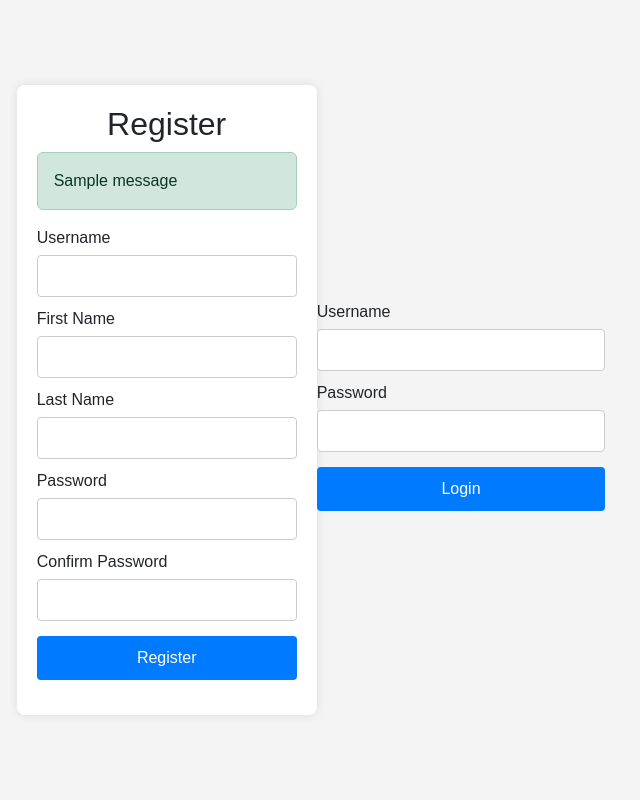
After one commit to sanyo-shan/Django-Basics, a Django app: page /register/ in a window 1280 px wide. The commit adds this page. Shown: the whole page, without its empty margins (329-969 px from the left). Run offline with Django 5.2, Linux system fonts and the light colour scheme; tables that the repository leaves empty hold one stand-in row (values such as "Sample post"); one stand-in notice (Sample message) is shown.

Commit message:
Second Commit

```diff
--- a/Django/urls.py
+++ b/Django/urls.py
@@ -16,8 +16,9 @@ Including another URLconf
 """
 from django.contrib import admin
 from django.urls import path, include
+from debug_toolbar.toolbar import debug_toolbar_urls
 
 urlpatterns = [
     path('admin/', admin.site.urls),
     path('', include('home.urls')),
-]
+] + debug_toolbar_urls()
--- a/home/templates/home.html
+++ b/home/templates/home.html
@@ -1,6 +1,7 @@
 {% extends 'base.html' %}
 
 {% block content %}
+    <h2> Login Successful</h2>
     <h1>Welcome to the Home Page</h1>
     <p>This is the home page of the home app.</p>
     <a href="{% url 'index'%}">Index</a>
@@ -10,4 +11,8 @@
     <br>
     <h2>Tasks</h2>
 
+    <h3>Welcome: {{ user.first_name }} {{ user.last_name }}</h3>
+
+    <a href="{% url 'logout' %}">Logout</a>
+
 {% endblock %}
--- /dev/null
+++ b/home/templates/registration.html
@@ -0,0 +1,144 @@
+<!DOCTYPE html>
+<html lang="en">
+<head>
+  <meta charset="UTF-8">
+  <title>Registration Form</title>
+  <link href="https://cdn.jsdelivr.net/npm/bootstrap@5.3.3/dist/css/bootstrap.min.css" rel="stylesheet">
+  <style>
+    body {
+  font-family: Arial, sans-serif;
+  background: #f4f4f4;
+  display: flex;
+  justify-content: center;
+  align-items: center;
+  height: 100vh;
+}
+
+.form-container {
+  background: #fff;
+  padding: 20px;
+  border-radius: 8px;
+  box-shadow: 0 0 10px rgba(0,0,0,0.1);
+  width: 300px;
+}
+
+h2 {
+  text-align: center;
+}
+
+label {
+  display: block;
+  margin-top: 10px;
+}
+
+input {
+  width: 100%;
+  padding: 8px;
+  margin-top: 5px;
+  border: 1px solid #ccc;
+  border-radius: 4px;
+}
+
+button {
+  margin-top: 15px;
+  width: 100%;
+  padding: 10px;
+  background: #007bff;
+  color: white;
+  border: none;
+  border-radius: 4px;
+  cursor: pointer;
+}
+
+button:hover {
+  background: #0056b3;
+}
+
+#message {
+  margin-top: 15px;
+  text-align: center;
+  color: green;
+}
+
+  </style>
+</head>
+<body>
+  <div class="form-container">
+    <h2>Register</h2>
+
+    {% if messages %}
+    {% for message in messages %}
+    <div class=" alert alert-{{ message.tags }}" role="alert">{{ message }}</div>
+    {% endfor %}
+{% endif %}
+    <form id="registerForm" method="POST" action="/register/">
+        {% csrf_token %}
+
+      <label for="username">Username</label>
+      <input type="text" id="username" name="username" required>
+
+      <label for="firstname">First Name</label>
+      <input type="text" id="firstname" name="firstname" required>
+
+      <label for="lastname">Last Name</label>
+      <input type="text" id="lastname" name="lastname" required>
+
+      <label for="password">Password</label>
+      <input type="password" id="password" name="password" required>
+
+      <label for="confirm_password">Confirm Password</label>
+        <input type="password" id="confirm_password" name="confirm_password" required>
+
+      <button type="submit">Register</button>
+    </form>
+    <div id="message"></div>
+  </div>
+
+  <form method="POST" action="/login/">
+    {% csrf_token %}
+
+    <label>Username</label>
+    <input type="text" name="username" required>
+
+    <label>Password</label>
+    <input type="password" name="password" required>
+
+    <button type="submit">Login</button>
+</form>
+  <script>
+document.getElementById("registerForm").addEventListener("submit", function(e) {
+   // e.preventDefault();
+
+    const username = document.getElementById("username").value.trim();
+    const firstname = document.getElementById("firstname").value.trim();
+    const lastname = document.getElementById("lastname").value.trim();
+    const password = document.getElementById("password").value;
+    const confirmPassword = document.getElementById("confirm_password").value;
+
+    const message = document.getElementById("message");
+
+    // Check whether passwords match
+    if (password !== confirmPassword) {
+        message.textContent = "Passwords do not match.";
+        return;
+    }
+
+    // Registration data
+    const userData = {
+        username: username,
+        first_name: firstname,
+        last_name: lastname,
+        password: password
+    };
+
+    // For now, display success message
+    message.textContent =
+        `User ${firstname} ${lastname} registered with username "${username}".`;
+
+    console.log(userData);
+});
+
+
+  </script>
+</body>
+</html>
--- a/home/templates/todo.html
+++ b/home/templates/todo.html
@@ -193,7 +193,6 @@ editModal.addEventListener('show.bs.modal', function (event) {
     // Get the button that was clicked
     const button = event.relatedTarget;
 
-
     // Get task information from the button
     const taskId = button.getAttribute('data-task-id');
 
--- a/home/urls.py
+++ b/home/urls.py
@@ -9,4 +9,11 @@ urlpatterns = [
     path('todo/', views.todo, name='todo'),
     path('delete_todo/<int:task_id>/', views.delete_todo, name='delete_todo'),
     path('edit_todo/<int:task_id>/', views.edit_todo, name='edit_todo'),
+    path('seed_fake_data/', views.seed_fake_data, name='seed_fake_data'),
+    path('employee/', views.employee_list, name='employee'),
+    path('employee_department/<int:department_id>/', views.employee_department, name='employee_department'),
+    path('register/', views.register, name='register'),
+    path('login/', views.login_view, name='login'),
+    path('home/', views.home_view, name='home_view'),
+    path('logout/', views.logout_view, name='logout'),
 ]
--- a/home/views.py
+++ b/home/views.py
@@ -1,6 +1,13 @@
 from django.http import HttpResponse
 from django.shortcuts import render,redirect
-from .models import Task
+from .models import Task, Person, Department, Employee
+from faker import Faker
+import random
+from django.contrib.auth.models import User
+from django.contrib.auth import authenticate, login, logout
+from django.views.decorators.csrf import csrf_exempt
+from django.contrib.auth.decorators import login_required
+from django.contrib import messages
 
 # Create your views here.
 def home(request):
@@ -79,3 +86,101 @@ def edit_todo(request, task_id):
         return redirect('todo')  # Redirect to the todo page after editing the task
 
     return render(request, 'todo.html', context={'task': task})
+
+
+def seed_fake_data(request):
+    fake = Faker()
+
+    for _ in range(50):  # Generate 50 fake persons
+        Department.objects.create(name=fake.company())
+
+    for _ in range(50):  # Generate 50 fake tasks
+        departments = Department.objects.all()
+        Employee.objects.create(
+            name=fake.name(),
+            email=fake.unique.email(),
+            age=fake.random_int(min=18, max=65),
+            salary=fake.random_number(digits=5),
+            city=fake.city(),
+            joining_date=fake.date_this_decade(),
+            is_active=fake.boolean(),
+            department=random.choice(Department.objects.all())  # Assign a random department
+        )
+
+    return HttpResponse("Fake data seeded successfully.")
+
+def employee_list(request):
+    employees = Employee.objects.all()
+    return render(request, 'employee_list.html', context={'employees': employees})
+
+def employee_department(request, department_id):
+    try:
+        department = Department.objects.get(id=department_id)
+    except Department.DoesNotExist:
+        return HttpResponse("Department not found.", status=404)
+
+    employees = Employee.objects.filter(department=department)
+    return render(request, 'employee_list.html', context={'department': department, 'employees': employees})
+
+def employee_detail(request, employee_id):
+    try:
+        employee = Employee.objects.get(id=employee_id)
+    except Employee.DoesNotExist:
+        return HttpResponse("Employee not found.", status=404)
+
+    return render(request, 'employee_detail.html', context={'employee': employee})
+
+@csrf_exempt
+def register(request):
+    # messages.info(request, "Registering a new user.")
+    if request.method == 'POST':
+        username = request.POST.get('username')
+        firstname = request.POST.get('firstname')
+        lastname = request.POST.get('lastname')
+        password = request.POST.get('password')
+
+        print(f"Received registration data: username={username}, firstname={firstname}, lastname={lastname}")
+
+        # Check if the username or email already exists
+        if User.objects.filter(username=username).exists():
+            messages.warning(request, "Username already exists. Please choose a different username.")
+            return redirect('register')
+
+        # Create a new user
+        user = User.objects.create_user(username=username, first_name=firstname, last_name=lastname, password=password)
+        #user.set_password(password)  # Hash the password
+        user.save()
+        messages.success(request, "User registered successfully.")
+
+    return render(request, 'registration.html')
+
+@csrf_exempt
+def login_view(request):
+    if request.method == 'POST':
+        username = request.POST.get('username')
+        password = request.POST.get('password')
+
+        user = authenticate(
+            request,
+            username=username,
+            password=password
+        )
+
+        print(request.user.is_authenticated)  # Check if the user is authenticated before login
+
+        login(request, user)  # Log the user in if authentication is successful
+
+        if user is not None:
+            print(request.user.is_authenticated)
+            return redirect('home_view')  # Redirect to the home view after successful login
+        else:
+            return HttpResponse("Invalid username or password!")
+
+@login_required
+def home_view(request):
+    return render(request, 'home.html',
+                context={'user': request.user})
+
+def logout_view(request):
+    logout(request)
+    return redirect('register')  # Redirect to the registration page after logout
```
Also changed, not shown: Django/settings.py (+9 -0 lines), home/models.py (+34 -0 lines), home/templates/dashboard.html (added, +19 -0 lines), home/templates/employee_list.html (added, +44 -0 lines), home/migrations/0002_department_person_employee.py (added), home/migrations/0003_skills.py (added).
